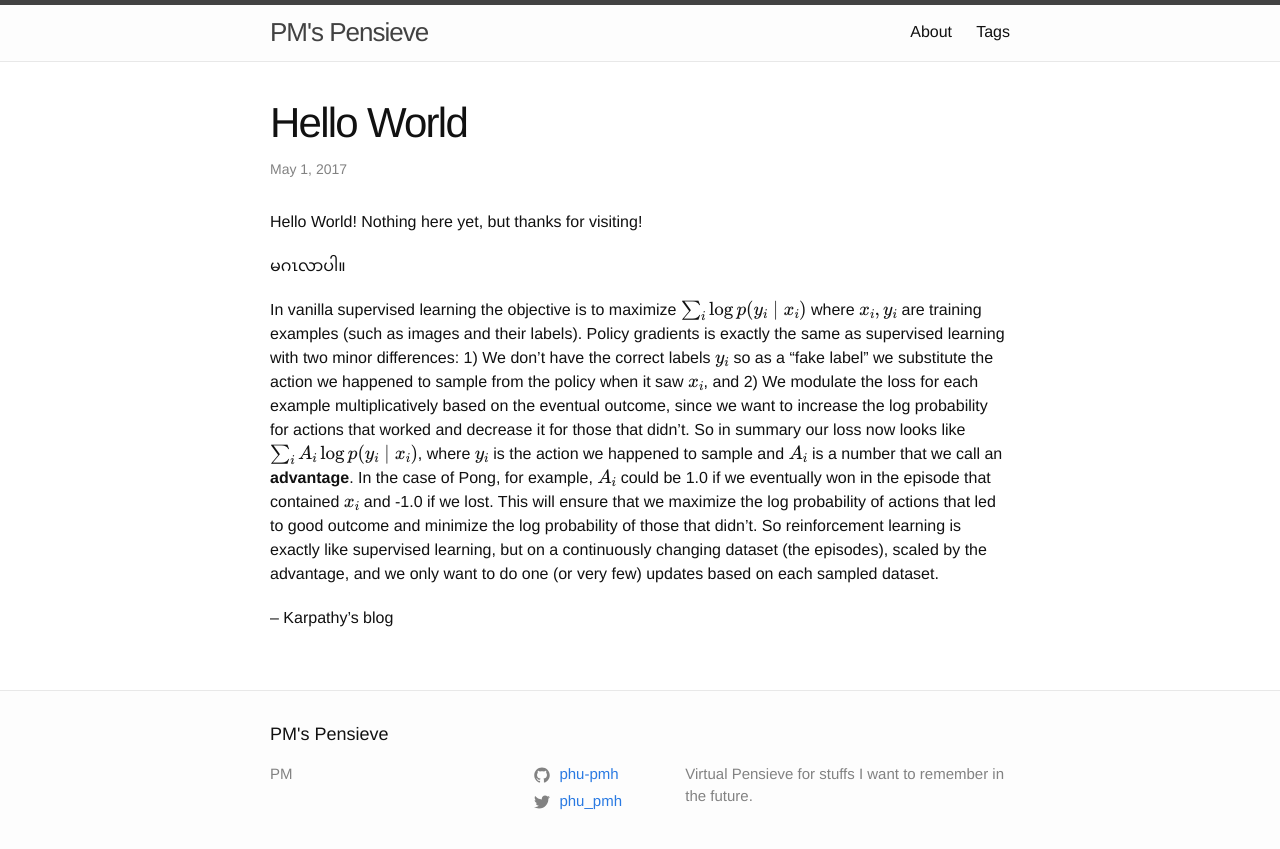
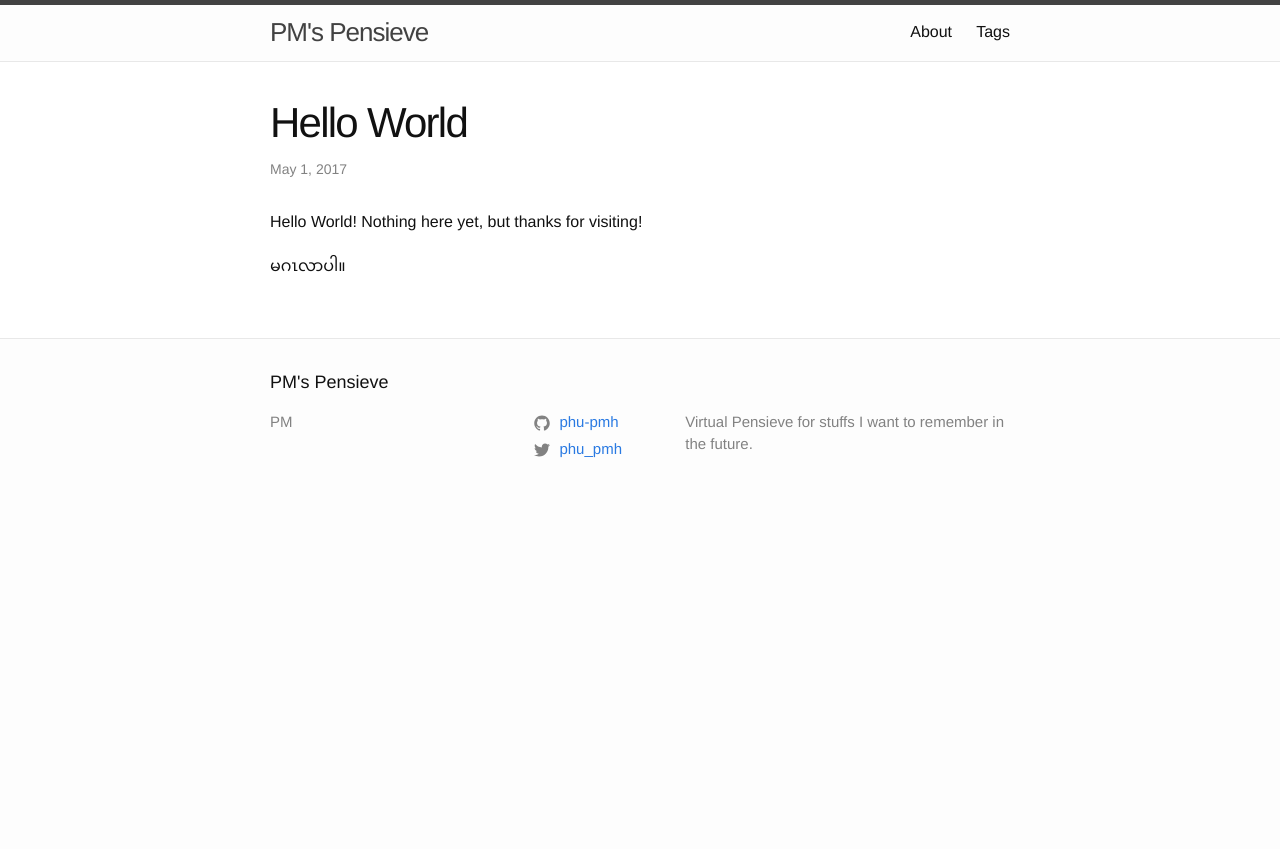
Before and after one commit to phu-pmh/logs, a Jekyll site: the page built from _posts/2017-05-01-Hello-World.md, in a window 1280 px wide. Shown: the top 849 px of the page. Built offline with Jekyll 4.4.1, drawn with Linux system fonts in a browser that asks for light colours; formulas are drawn with MathJax 3; comment, search, counter and statistics services are not loaded.

Commit message:
no message

```diff
--- a/_posts/2017-05-01-Hello-World.md
+++ b/_posts/2017-05-01-Hello-World.md
@@ -6,15 +6,10 @@ date: 2017-05-01
 tags: [General]
 comments: true
 share: true
-mathjax: true
+mathjax: false
 ---
 
 Hello World!
 Nothing here yet, but thanks for visiting!
 
 မဂၤလာပါ။
-
-
-In vanilla supervised learning the objective is to maximize \\( \sum\_i \log p(y\_i \mid x\_i) \\) where \\(x\_i, y\_i \\) are training examples (such as images and their labels). Policy gradients is exactly the same as supervised learning with two minor differences: 1) We don't have the correct labels \\(y\_i\\) so as a "fake label" we substitute the action we happened to sample from the policy when it saw \\(x\_i\\), and 2) We modulate the loss for each example multiplicatively based on the eventual outcome, since we want to increase the log probability for actions that worked and decrease it for those that didn't. So in summary our loss now looks like \\( \sum\_i A\_i \log p(y\_i \mid x\_i) \\), where \\(y\_i\\) is the action we happened to sample and \\(A_i\\) is a number that we call an **advantage**. In the case of Pong, for example, \\(A\_i\\) could be 1.0 if we eventually won in the episode that contained \\(x\_i\\) and -1.0 if we lost. This will ensure that we maximize the log probability of actions that led to good outcome and minimize the log probability of those that didn't. So reinforcement learning is exactly like supervised learning, but on a continuously changing dataset (the episodes), scaled by the advantage, and we only want to do one (or very few) updates based on each sampled dataset.
-
--- Karpathy's blog
```
